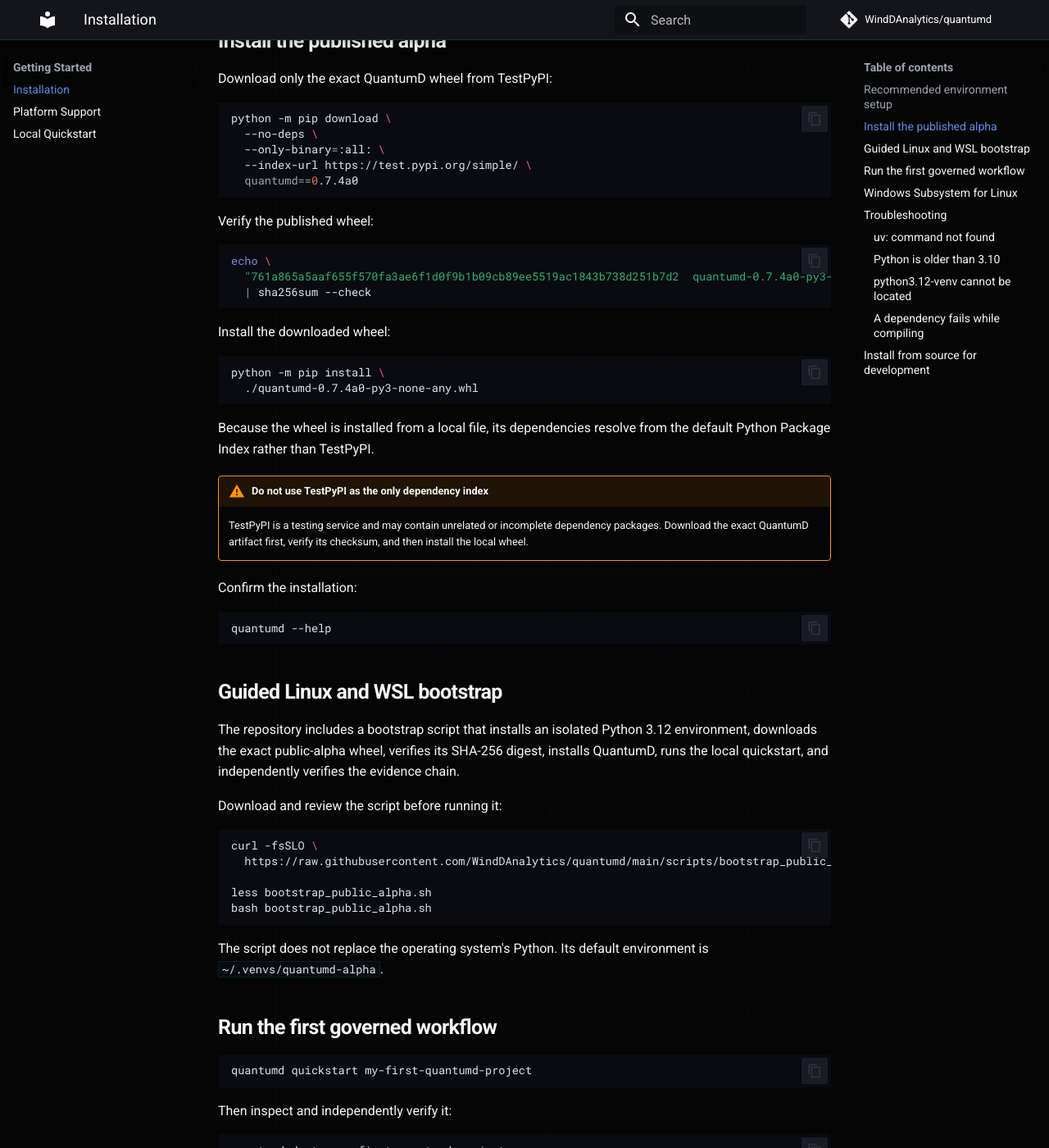
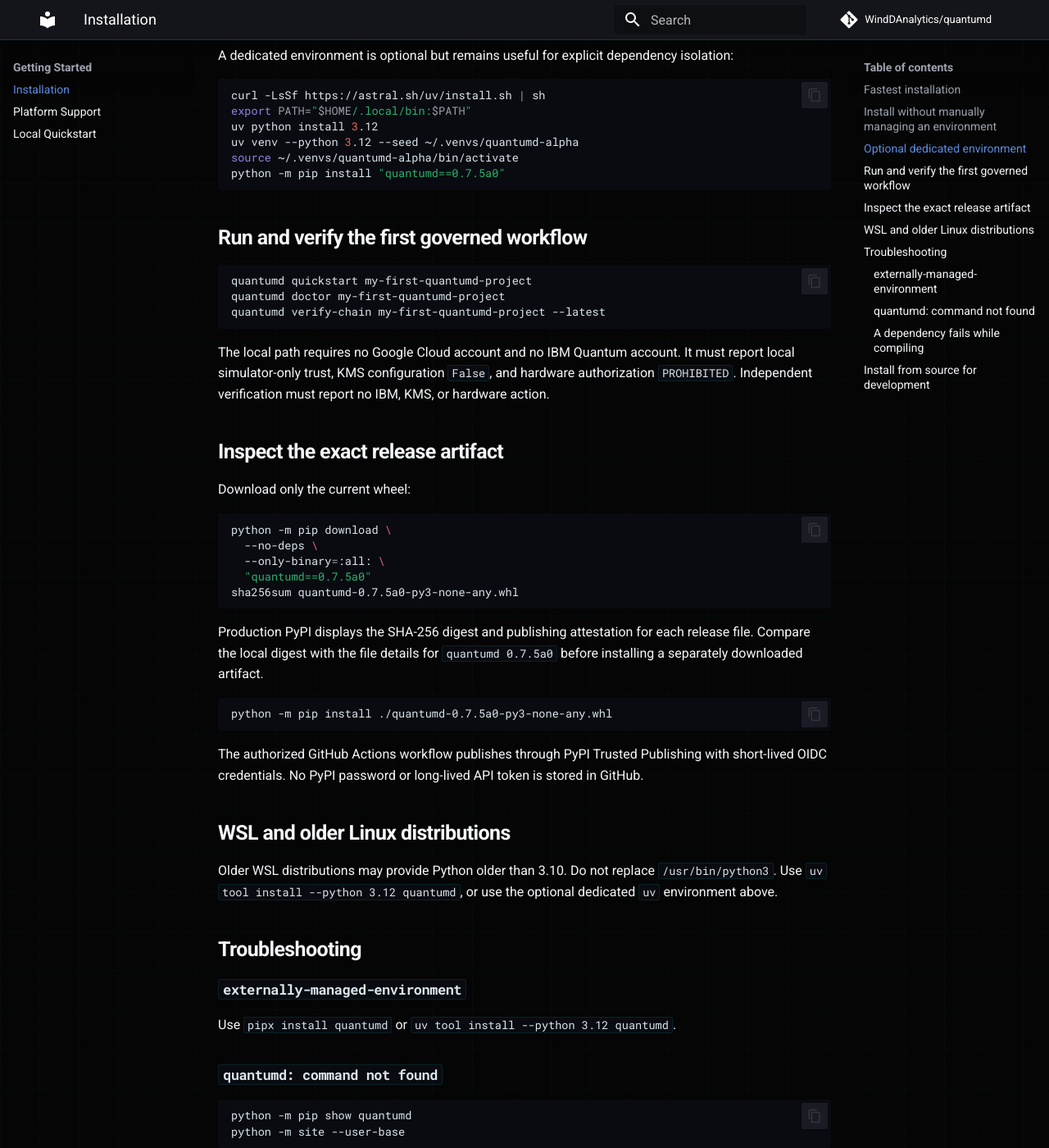
Before and after one commit to WindDAnalytics/quantumd, an MkDocs documentation site: the page built from docs/getting-started/installation.md, in a window 1280 px wide and 1400 px high, scrolled down 1121 px. Shown: the whole window at 82% size. Built offline with MkDocs 1.6.1 and Material for MkDocs 9.7.7, drawn with Linux system fonts in a browser that asks for light colours; comment, search, counter and statistics services are not loaded; some of the changed text lies outside the part shown.

Commit message:
release: prepare QuantumD 0.7.5a0 for production PyPI (#19)

```diff
--- a/docs/getting-started/installation.md
+++ b/docs/getting-started/installation.md
@@ -1,188 +1,127 @@
 # Installation
 
-QuantumD runs on Linux, Windows Subsystem for Linux, Google Cloud Shell, and
-other compatible Python environments.
+QuantumD supports Python 3.10, 3.11, and 3.12 on Linux, Windows Subsystem for
+Linux, Google Cloud Shell, and other compatible Python environments. Python
+3.12 is the reference release environment.
 
-The public alpha requires Python 3.10 or newer. Python 3.12 is the reference
-environment used by release and acceptance workflows.
+## Fastest installation
 
-## Recommended environment setup
+Install the complete QuantumD package from production PyPI:
 
-Use `uv` when the computer does not already have a supported Python and working
-virtual-environment support. This is the recommended path for WSL and for older
-Linux distributions.
+~~~bash
+python -m pip install quantumd
+~~~
 
-Install `uv` for the current user:
+QuantumD does not require you to create a virtual environment. It installs into
+the Python environment associated with the `python` command.
+
+For a reproducible alpha evaluation, pin the release:
+
+~~~bash
+python -m pip install "quantumd==0.7.5a0"
+~~~
+
+Confirm the command is available:
+
+~~~bash
+quantumd --help
+~~~
+
+## Install without manually managing an environment
+
+On a system that protects its system Python, use `pipx`:
+
+~~~bash
+pipx install quantumd
+~~~
+
+or `uv tool`:
 
 ~~~bash
 curl -LsSf https://astral.sh/uv/install.sh | sh
 export PATH="$HOME/.local/bin:$PATH"
+uv python install 3.12
+uv tool install --python 3.12 quantumd
 ~~~
 
-Install the reference Python and create one dedicated environment:
+Both tools manage isolation behind the scenes and expose the `quantumd`
+command on your user path.
+
+## Optional dedicated environment
+
+A dedicated environment is optional but remains useful for explicit dependency
+isolation:
 
 ~~~bash
+curl -LsSf https://astral.sh/uv/install.sh | sh
+export PATH="$HOME/.local/bin:$PATH"
 uv python install 3.12
 uv venv --python 3.12 --seed ~/.venvs/quantumd-alpha
 source ~/.venvs/quantumd-alpha/bin/activate
-python --version
+python -m pip install "quantumd==0.7.5a0"
 ~~~
 
-Expected Python output begins with `Python 3.12`.
-
-For later terminal sessions, do not recreate the environment. Activate the same
-one:
+## Run and verify the first governed workflow
 
 ~~~bash
-source ~/.venvs/quantumd-alpha/bin/activate
+quantumd quickstart my-first-quantumd-project
+quantumd doctor my-first-quantumd-project
+quantumd verify-chain my-first-quantumd-project --latest
 ~~~
 
-!!! note "Already have Python 3.10 or newer?"
-    You may use the standard library instead:
+The local path requires no Google Cloud account and no IBM Quantum account. It
+must report local simulator-only trust, KMS configuration `False`, and hardware
+authorization `PROHIBITED`. Independent verification must report no IBM, KMS,
+or hardware action.
 
-    ~~~bash
-    python3 -m venv ~/.venvs/quantumd-alpha
-    source ~/.venvs/quantumd-alpha/bin/activate
-    python -m pip install --upgrade pip
-    ~~~
+## Inspect the exact release artifact
 
-    If environment creation fails or the available Python is older than 3.10,
-    use the recommended `uv` path.
-
-## Install the published alpha
-
-Download only the exact QuantumD wheel from TestPyPI:
+Download only the current wheel:
 
 ~~~bash
 python -m pip download \
   --no-deps \
   --only-binary=:all: \
-  --index-url https://test.pypi.org/simple/ \
-  quantumd==0.7.4a0
+  "quantumd==0.7.5a0"
+sha256sum quantumd-0.7.5a0-py3-none-any.whl
 ~~~
 
-Verify the published wheel:
+Production PyPI displays the SHA-256 digest and publishing attestation for each
+release file. Compare the local digest with the file details for
+`quantumd 0.7.5a0` before installing a separately downloaded artifact.
 
 ~~~bash
-echo \
-  "761a865a5aaf655f570fa3ae6f1d0f9b1b09cb89ee5519ac1843b738d251b7d2  quantumd-0.7.4a0-py3-none-any.whl" \
-  | sha256sum --check
+python -m pip install ./quantumd-0.7.5a0-py3-none-any.whl
 ~~~
 
-Install the downloaded wheel:
+The authorized GitHub Actions workflow publishes through PyPI Trusted
+Publishing with short-lived OIDC credentials. No PyPI password or long-lived
+API token is stored in GitHub.
 
-~~~bash
-python -m pip install \
-  ./quantumd-0.7.4a0-py3-none-any.whl
-~~~
+## WSL and older Linux distributions
 
-Because the wheel is installed from a local file, its dependencies resolve from
-the default Python Package Index rather than TestPyPI.
-
-!!! warning "Do not use TestPyPI as the only dependency index"
-    TestPyPI is a testing service and may contain unrelated or incomplete
-    dependency packages. Download the exact QuantumD artifact first, verify its
-    checksum, and then install the local wheel.
-
-Confirm the installation:
-
-~~~bash
-quantumd --help
-~~~
-
-## Guided Linux and WSL bootstrap
-
-The repository includes a bootstrap script that installs an isolated Python
-3.12 environment, downloads the exact public-alpha wheel, verifies its SHA-256
-digest, installs QuantumD, runs the local quickstart, and independently verifies
-the evidence chain.
-
-Download and review the script before running it:
-
-~~~bash
-curl -fsSLO \
-  https://raw.githubusercontent.com/WindDAnalytics/quantumd/main/scripts/bootstrap_public_alpha.sh
-
-less bootstrap_public_alpha.sh
-bash bootstrap_public_alpha.sh
-~~~
-
-The script does not replace the operating system's Python. Its default
-environment is `~/.venvs/quantumd-alpha`.
-
-## Run the first governed workflow
-
-~~~bash
-quantumd quickstart my-first-quantumd-project
-~~~
-
-Then inspect and independently verify it:
-
-~~~bash
-quantumd doctor my-first-quantumd-project
-
-quantumd verify-chain \
-  my-first-quantumd-project \
-  --latest
-~~~
-
-No Google Cloud account or IBM Quantum account is required for the local
-simulator path.
-
-## Windows Subsystem for Linux
-
-Older WSL distributions may ship with an unsupported default Python. Ubuntu
-20.04, for example, commonly provides Python 3.8. Installing a newer interpreter
-through `apt` may still leave the matching `venv` package unavailable.
-
-Use the recommended `uv` setup rather than replacing `/usr/bin/python3`.
-
-If the terminal prompt appears nested, such as `((.venv))`, open a clean shell
-and activate only the standard QuantumD environment:
-
-~~~bash
-exec bash
-source ~/.venvs/quantumd-alpha/bin/activate
-~~~
-
-Repeated activation does not corrupt QuantumD, but it creates confusing shell
-prompts.
+Older WSL distributions may provide Python older than 3.10. Do not replace
+`/usr/bin/python3`. Use `uv tool install --python 3.12 quantumd`, or use the
+optional dedicated `uv` environment above.
 
 ## Troubleshooting
 
-### `uv: command not found`
+### `externally-managed-environment`
 
-Add the user installation directory to the current shell:
+Use `pipx install quantumd` or `uv tool install --python 3.12 quantumd`.
+
+### `quantumd: command not found`
 
 ~~~bash
-export PATH="$HOME/.local/bin:$PATH"
+python -m pip show quantumd
+python -m site --user-base
 ~~~
 
-To make that persistent in Bash:
-
-~~~bash
-echo 'export PATH="$HOME/.local/bin:$PATH"' >> ~/.bashrc
-source ~/.bashrc
-~~~
-
-### Python is older than 3.10
-
-Do not modify the operating system's default Python. Use:
-
-~~~bash
-uv python install 3.12
-uv venv --python 3.12 --seed ~/.venvs/quantumd-alpha
-~~~
-
-### `python3.12-venv` cannot be located
-
-This can occur on older Ubuntu releases. Use the `uv` path instead of adding
-more operating-system Python repositories.
+Ensure the corresponding user binary directory is on `PATH`.
 
 ### A dependency fails while compiling
 
-One dependency may need standard build tools on some Linux systems. On Ubuntu
-or Debian:
+On Ubuntu or Debian:
 
 ~~~bash
 sudo apt-get update
@@ -193,25 +132,15 @@
 
 ## Install from source for development
 
-Clone the repository only when contributing or evaluating unreleased changes:
-
 ~~~bash
 git clone https://github.com/WindDAnalytics/quantumd.git
 cd quantumd
-
 curl -LsSf https://astral.sh/uv/install.sh | sh
 export PATH="$HOME/.local/bin:$PATH"
-
 uv python install 3.12
 uv venv --python 3.12 --seed .venv
 source .venv/bin/activate
-
 python -m pip install -e ".[dev]"
-~~~
-
-Run the development acceptance checks:
-
-~~~bash
 python -m pytest -q
 bash scripts/public_alpha_acceptance.sh
 ~~~
--- /dev/null
+++ b/docs/releases/v0.7.5-alpha.md
@@ -0,0 +1,43 @@
+# QuantumD v0.7.5 alpha
+
+QuantumD `0.7.5a0` establishes production PyPI as the primary public
+installation channel.
+
+## Release identity
+
+~~~text
+Version:  0.7.5a0
+Tag:      v0.7.5-alpha
+Index:    Production PyPI
+Package:  quantumd
+~~~
+
+## Installation experience
+
+~~~bash
+python -m pip install quantumd
+quantumd quickstart my-first-quantumd-project
+~~~
+
+A manually created virtual environment is optional. `pipx` and `uv tool` are
+documented for systems that protect the system Python. QuantumD retains one
+complete dependency set.
+
+## Protected production publishing
+
+The release workflow enforces the tag/version contract, tests and inspects the
+distributions, installs the wheel into a clean environment, runs a KMS-attested
+governed release demonstration, and publishes through PyPI Trusted Publishing
+and GitHub OIDC. No stored PyPI password or long-lived API token is used.
+
+## Preserved trust boundaries
+
+The public local workflow remains `LOCAL_DEVELOPMENT`,
+`LOCAL_SIMULATION_ONLY`, and hardware `PROHIBITED`. Production distribution
+does not expand local hardware authority or weaken independent verification.
+
+## Alpha limitations
+
+QuantumD remains alpha software. Interfaces and evidence schemas may change
+before a stable release. Local signing is for simulator evaluation, not
+organization-controlled production authority.
--- a/mkdocs.yml
+++ b/mkdocs.yml
@@ -68,6 +68,7 @@
   - Alpha Evaluation: alpha-evaluation.md
 
   - Releases:
+      - v0.7.5 Alpha: releases/v0.7.5-alpha.md
       - v0.7.4 Alpha: releases/v0.7.4-alpha.md
 
   - Roadmap: roadmap.md
--- a/pyproject.toml
+++ b/pyproject.toml
@@ -4,7 +4,7 @@
 
 [project]
 name = "quantumd"
-version = "0.7.4a0"
+version = "0.7.5a0"
 description = "Governed verification, policy enforcement, and evidence-bound execution for quantum software."
 readme = "README.md"
 requires-python = ">=3.10"
@@ -27,7 +27,7 @@
 license = "Apache-2.0"
 license-files = ["LICENSE"]
 keywords = ["quantum computing", "quantum software", "governance", "verification", "reproducibility", "devsecops"]
-classifiers = ["Development Status :: 3 - Alpha", "Environment :: Console", "Intended Audience :: Developers", "Intended Audience :: Information Technology", "Intended Audience :: Science/Research", "Operating System :: OS Independent", "Programming Language :: Python :: 3", "Programming Language :: Python :: 3 :: Only", "Programming Language :: Python :: 3.12", "Topic :: Scientific/Engineering", "Topic :: Security", "Topic :: Software Development :: Quality Assurance", "Topic :: Software Development :: Testing"]
+classifiers = ["Development Status :: 3 - Alpha", "Environment :: Console", "Intended Audience :: Developers", "Intended Audience :: Information Technology", "Intended Audience :: Science/Research", "Operating System :: OS Independent", "Programming Language :: Python :: 3", "Programming Language :: Python :: 3 :: Only", "Programming Language :: Python :: 3.10", "Programming Language :: Python :: 3.11", "Programming Language :: Python :: 3.12", "Topic :: Scientific/Engineering", "Topic :: Security", "Topic :: Software Development :: Quality Assurance", "Topic :: Software Development :: Testing"]
 
 [project.optional-dependencies]
 dev = [
```
Also changed, not shown: CHANGELOG.md (+9 -0 lines), README.md (+36 -50 lines), 1 other file.
